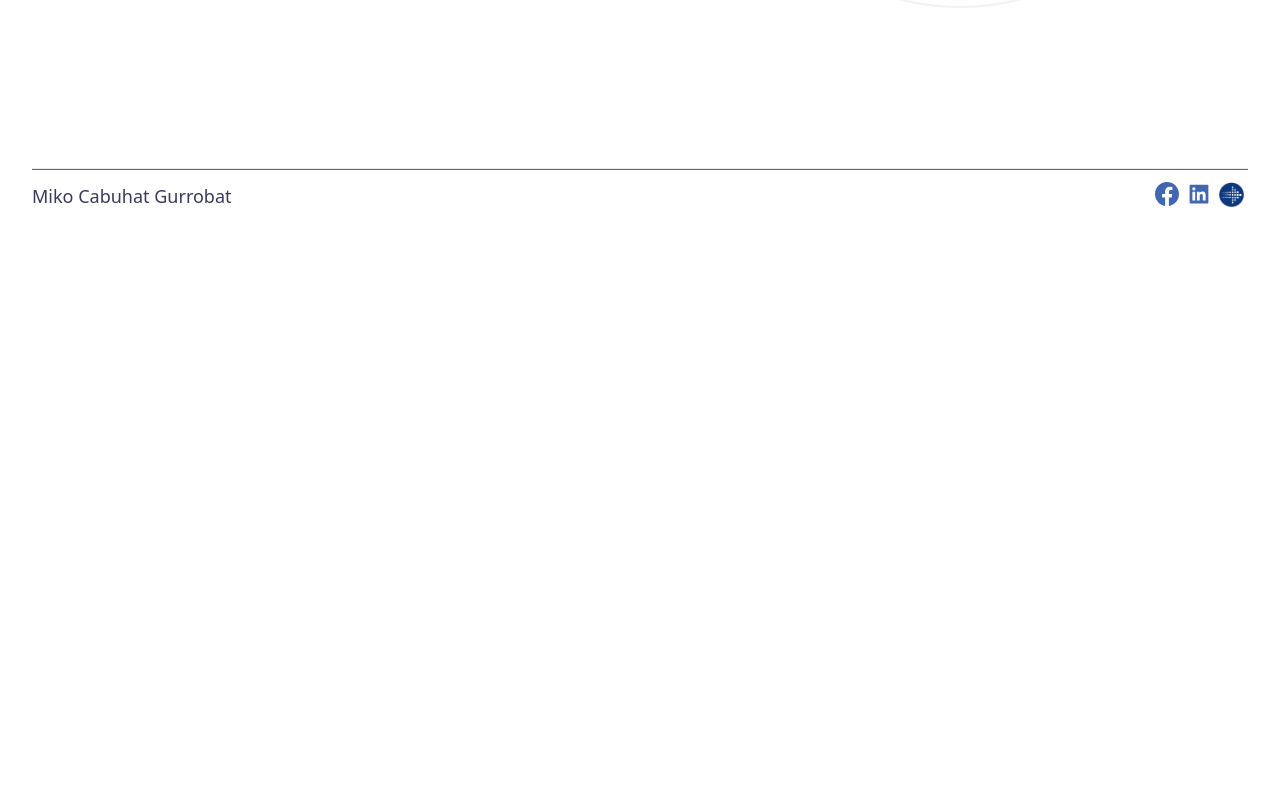
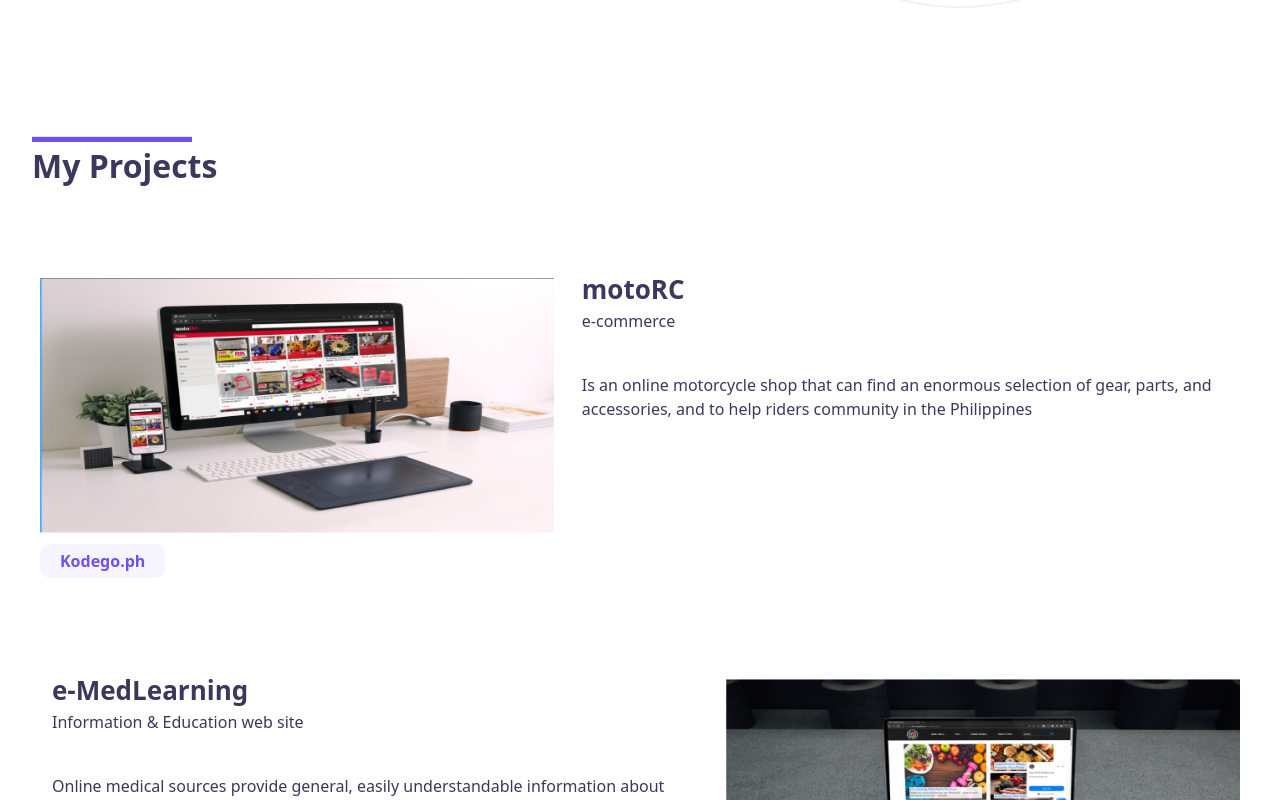
Before and after one commit to ikomcg/react-miko, a React (Create React App) app: page / in a window 1280 px wide. Shown: the part 640-1440 px from the top of the page. Before the commit the page ends 882 px from the top, so only its background shows below. Built offline with nearby package versions, Linux system fonts and the light colour scheme.

Commit message:
projects page

```diff
--- a/src/Pages/Home.jsx
+++ b/src/Pages/Home.jsx
@@ -1,8 +1,7 @@
 import React from 'react'
 import MainLeft from './Home/MainLeft'
 import MainRight from './Home/MainRight'
-
-// import Projects from './home/projects/Projects'
+import Projects from './Home/Projects/Projects'
 // import Forms from './contact/Contact'
 
 const Home = () => {
@@ -12,8 +11,8 @@ const Home = () => {
                 <MainLeft/>
                 <MainRight/>
             </main>
-            {/* <Projects/>
-            <Forms/> */}
+            <Projects/>
+            {/* <Forms/> */}
         </div>
 
     )
--- /dev/null
+++ b/src/Pages/Home/Projects/Projects.jsx
@@ -0,0 +1,20 @@
+import React from 'react'
+import {Myprojects} from '../../Projects/MyProjects'
+
+export const hr = <hr className='text-bgviol h-1.5 w-40 bg-bgviol' />
+
+const  Projects = () =>{
+    return (
+        <div className='px-8 mb-40'>
+            <div>
+                {hr}
+                <h3>My Projects</h3>
+            </div>
+            <div className="projects flex flex-col my-20">
+                <Myprojects/>
+            </div>
+        </div>
+    )
+}
+
+export default Projects
--- /dev/null
+++ b/src/Pages/Projects/MyProjects.jsx
@@ -0,0 +1,106 @@
+import React, { useEffect, useState } from 'react'
+
+import motoRC from '../../images/home/motorcwide.png'
+import emed from '../../images/home/e-medlearning.png'
+import kodego from '../../images/home/kodegoelms.png'
+
+import tanatos from '../../images/project/psd/tanatos.png'
+import uranos from '../../images/project/psd/uranos.png'
+
+import { LazyLoadImage } from 'react-lazy-load-image-component';
+import 'react-lazy-load-image-component/src/effects/blur.css';
+import { GoArrowSmallRight } from 'react-icons/go';
+
+
+const projects = [
+    {img: motoRC, title: 'motoRC', description: 'Is an online motorcycle shop that   can find an enormous selection of gear, parts, and accessories, and   to help riders community in the Philippines', information: 'e-commerce', link: 'https://ikomcg.github.io/motorc/'},
+
+    {img: emed, title:'e-MedLearning', description: 'Online medical sources provide general, easily understandable information  about symptoms, treatment options', information: 'Information & Education web site', link:'https://ikomcg.github.io/e-medlearning/'},
+
+    {img: kodego, title: 'kodeGo learning Management System', description: 'Introducing the online and onsite Education at KodeGo Bootcamp. The kodeGo Bootcamp Learning Model is an educational framework to enable students to continue their studies, move up to the next level and graduate', information: 'Education Learning Management System' , link:'http://kodegoelms.ml'}
+]
+
+const PSD_projects = [
+    {img: uranos, title: 'Uranos', link:'https://uranusph.tk/'},
+
+    {img: tanatos, title:'Tantos', link:'https://tanatosph.ml/'}
+]
+export const Myprojects = () => {
+    const [btn_Link, set_Link] = useState(false);
+
+
+    useEffect(() =>{
+        const URL = window.location.pathname
+        switch(URL){
+            case '/home':
+                set_Link(val => val = false)
+                break;
+            case '/project':
+                set_Link(val => val = true)
+                break;
+        }
+
+
+    },[])
+
+    return (
+        projects.map((items, index) =>
+        <div key={index} className='project-card flex flex-row mb-5 flex-nowrap items-start '>
+            <div className="home-projects flex flex-col image-left p-2 overflow-hidden w-7/12" >
+                <LazyLoadImage
+                 className='w-full'
+                 src={items.img}
+                 alt={items.title}
+                 effect="blur"
+                />
+                {
+                    btn_Link?
+                    <a href={items.link} rel="noreferrer" target='_blank' className='bg-kodego font-bold rounded-xl  px-5 py-1.5 text-bgviol w-max hover:scale-105'>{items.title}</a>
+                    : <a href='https://kodego.ph/' rel="noreferrer" target='_blank' className='text-bgviol w-max hover:scale-105'>Kodego.ph</a>
+                }
+            </div>
+            <div className="right-info w-9/12">
+                <div>
+                    <h4 className='font-bold' >{items.title}</h4>
+                    <span>{items.information}</span>
+                </div>
+                <p className='font-medium'>{items.description}</p>
+            </div>
+        </div>
+        )
+    )
+}
+
+
+export const PsdProjects = () => {
+
+    return (
+        PSD_projects.map((items, index) =>
+        <div key={index} className='psd-card w-1/3 '>
+            <div className='shadow-2md w-95 mx-auto'>
+                <div className="flex flex-col image-left p-2 overflow-hidden w-full" >
+                    <LazyLoadImage
+                    className='w-full'
+                    src={items.img}
+                    alt={items.title}
+                    effect="blur"
+                    />
+                </div>
+                <div className="flex flex-col items-center justify-between w-full p-2 mt-2 ">
+                    <h4 className='font-bold text-2xl' >{items.title}</h4>
+                    <div className='flex items-center justify-center my-2'>
+                        <ul>
+                            <li className='flex items-center justify-center underline'>
+                                <a href={items.link} rel="noreferrer" target='_blank' className='text-bgviol '>
+                                VIEW
+                                </a>
+                                <GoArrowSmallRight className='text-xl text-bgviol'/>
+                            </li>
+                        </ul>
+                    </div>
+                </div>
+            </div>
+        </div>
+        )
+    )
+}
```
